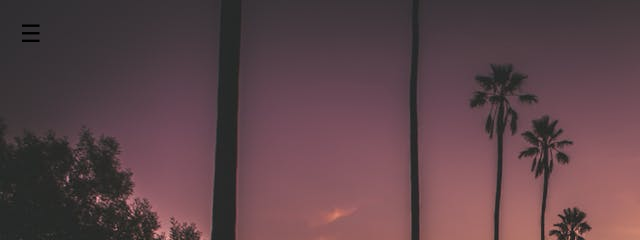
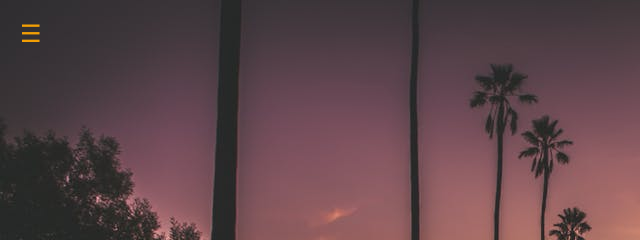
Before and after one commit to devdoug87/site-3-sk8, a plain HTML site: page index.html in a window 1280 px wide. Shown: the top 240 px of the page, 0-640 px from the left. Drawn offline with nearby package versions, Linux system fonts and the light colour scheme.

Commit message:
color menu lat change

```diff
--- a/style.css
+++ b/style.css
@@ -382,4 +382,9 @@ body {
   .menu {
     padding-top: 180px;
   }
+
+  .menu-icon {
+    color: #F29F05;
+    height: 50px;
+  }
 }
```
